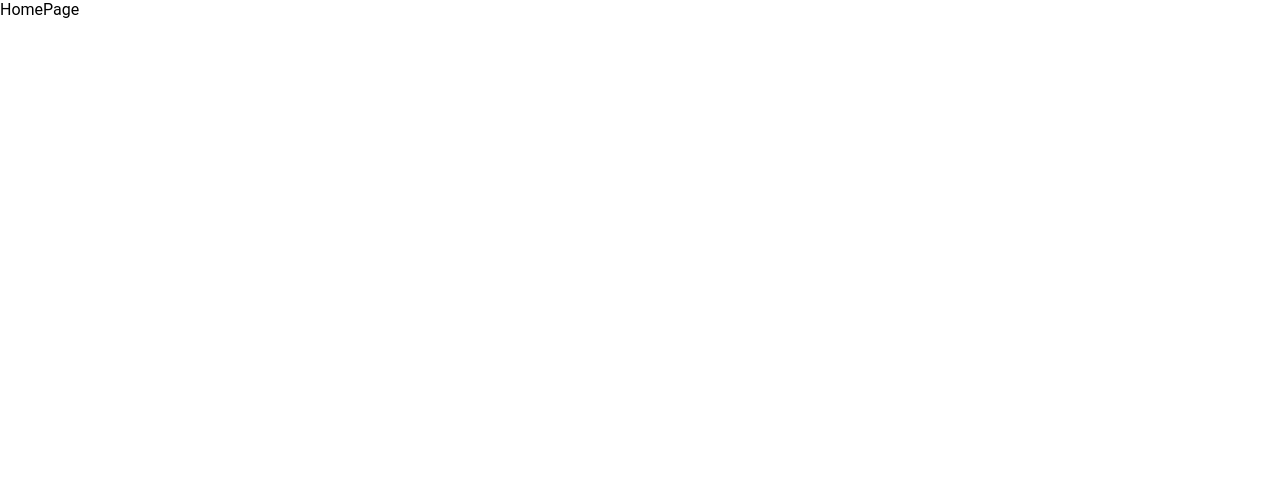
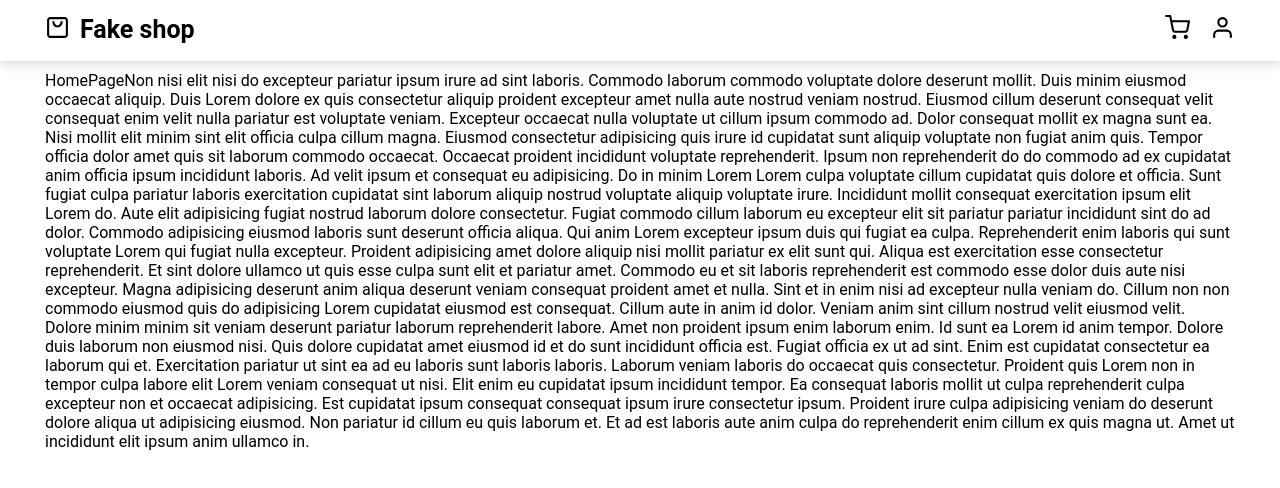
Before and after one commit to AlexLukoyanov/fake_shop_react_ts_rtk, a React (Create React App) app: page / in a window 1280 px wide. Shown: the top 488 px of the page. Built offline with nearby package versions, Linux system fonts and the light colour scheme.

Commit message:
feat: added header and nav components

```diff
--- a/package.json
+++ b/package.json
@@ -14,7 +14,7 @@
     "axios": "^0.26.1",
     "react": "^17.0.2",
     "react-dom": "^17.0.2",
-    "react-icon": "^1.0.0",
+    "react-icons": "^4.3.1",
     "react-redux": "^7.2.6",
     "react-router-dom": "^6.2.2",
     "react-scripts": "5.0.0",
--- /dev/null
+++ b/src/components/header/Header.module.scss
@@ -0,0 +1,40 @@
+.header {
+  position: fixed;
+  z-index: 100;
+  top: 0;
+  width: 100%;
+  background-color: #ffff;
+  box-shadow: 0 3px 11px 0 rgb(0 0 0 / 15%);
+}
+
+.header_wrapper {
+  display: flex;
+  flex-direction: row;
+  justify-content: space-between;
+  padding: 10px 0;
+  align-items: center;
+}
+
+.header_logo {
+  display: flex;
+  flex-direction: row;
+
+  span {
+    font-size: 20px;
+  }
+
+  h1 {
+    margin: 0 0 0 10px;
+    font-size: 20px;
+  }
+
+  @media (min-width: 768px) {
+    span {
+      font-size: 25px;
+    }
+
+    h1 {
+      font-size: 25px;
+    }
+  }
+}
--- /dev/null
+++ b/src/components/header/Header.tsx
@@ -0,0 +1,23 @@
+import { CgShoppingBag } from 'react-icons/cg';
+import Nav from './nav/Nav';
+import styles from './Header.module.scss';
+
+const Header = () => {
+  return (
+    <div className={styles.header}>
+      <div className="container">
+        <div className={styles.header_wrapper}>
+          <div className={styles.header_logo}>
+            <span>
+              <CgShoppingBag />
+            </span>
+            <h1>Fake shop</h1>
+          </div>
+          <Nav />
+        </div>
+      </div>
+    </div>
+  );
+};
+
+export default Header;
--- /dev/null
+++ b/src/components/header/nav/Nav.module.scss
@@ -0,0 +1,23 @@
+.nav {
+  ul {
+    display: flex;
+    flex-direction: row;
+  }
+
+  li {
+    font-size: 20px;
+    margin-left: 20px;
+
+    &:hover {
+      transition: transform 0.1s linear;
+      transform: scale(1.3);
+      cursor: pointer;
+    }
+  }
+
+  @media (min-width: 768px) {
+    li {
+      font-size: 25px;
+    }
+  }
+}
--- /dev/null
+++ b/src/components/header/nav/Nav.tsx
@@ -0,0 +1,19 @@
+import { FiShoppingCart, FiUser } from 'react-icons/fi';
+import styles from './Nav.module.scss';
+
+const Nav = () => {
+  return (
+    <nav className={styles.nav}>
+      <ul>
+        <li>
+          <FiShoppingCart />
+        </li>
+        <li>
+          <FiUser />
+        </li>
+      </ul>
+    </nav>
+  );
+};
+
+export default Nav;
--- a/src/components/layout/Layout.tsx
+++ b/src/components/layout/Layout.tsx
@@ -1,8 +1,10 @@
 import { Outlet } from 'react-router-dom';
+import Header from '../header/Header';
 
 const Layout = () => {
   return (
     <div>
+      <Header />
       <Outlet />
     </div>
   );
--- a/src/global.scss
+++ b/src/global.scss
@@ -1,7 +1,17 @@
 body {
   margin: 0;
-  font-family: -apple-system, BlinkMacSystemFont, 'Segoe UI', Roboto, Oxygen,
-    Ubuntu, Cantarell, 'Fira Sans', 'Droid Sans', 'Helvetica Neue', sans-serif;
+  font-family:
+    -apple-system,
+    BlinkMacSystemFont,
+    "Segoe UI",
+    Roboto,
+    Oxygen,
+    Ubuntu,
+    Cantarell,
+    "Fira Sans",
+    "Droid Sans",
+    "Helvetica Neue",
+    sans-serif;
   -webkit-font-smoothing: antialiased;
   -moz-osx-font-smoothing: grayscale;
 }
@@ -32,3 +42,13 @@ ul {
 li {
   list-style-type: none;
 }
+
+.page {
+  margin-top: 50px;
+}
+
+.container {
+  margin: 0 auto;
+  max-width: 1200px;
+  padding: 5px;
+}
--- a/src/pages/home-page/HomePage.tsx
+++ b/src/pages/home-page/HomePage.tsx
@@ -1,5 +1,59 @@
 const HomePage = () => {
-  return <div>HomePage</div>;
+  return (
+    <div className="page">
+      <div className="container">
+        <p>
+          HomePageNon nisi elit nisi do excepteur pariatur ipsum irure ad sint
+          laboris. Commodo laborum commodo voluptate dolore deserunt mollit.
+          Duis minim eiusmod occaecat aliquip. Duis Lorem dolore ex quis
+          consectetur aliquip proident excepteur amet nulla aute nostrud veniam
+          nostrud. Eiusmod cillum deserunt consequat velit consequat enim velit
+          nulla pariatur est voluptate veniam. Excepteur occaecat nulla
+          voluptate ut cillum ipsum commodo ad. Dolor consequat mollit ex magna
+          sunt ea. Nisi mollit elit minim sint elit officia culpa cillum magna.
+          Eiusmod consectetur adipisicing quis irure id cupidatat sunt aliquip
+          voluptate non fugiat anim quis. Tempor officia dolor amet quis sit
+          laborum commodo occaecat. Occaecat proident incididunt voluptate
+          reprehenderit. Ipsum non reprehenderit do do commodo ad ex cupidatat
+          anim officia ipsum incididunt laboris. Ad velit ipsum et consequat eu
+          adipisicing. Do in minim Lorem Lorem culpa voluptate cillum cupidatat
+          quis dolore et officia. Sunt fugiat culpa pariatur laboris
+          exercitation cupidatat sint laborum aliquip nostrud voluptate aliquip
+          voluptate irure. Incididunt mollit consequat exercitation ipsum elit
+          Lorem do. Aute elit adipisicing fugiat nostrud laborum dolore
+          consectetur. Fugiat commodo cillum laborum eu excepteur elit sit
+          pariatur pariatur incididunt sint do ad dolor. Commodo adipisicing
+          eiusmod laboris sunt deserunt officia aliqua. Qui anim Lorem excepteur
+          ipsum duis qui fugiat ea culpa. Reprehenderit enim laboris qui sunt
+          voluptate Lorem qui fugiat nulla excepteur. Proident adipisicing amet
+          dolore aliquip nisi mollit pariatur ex elit sunt qui. Aliqua est
+          exercitation esse consectetur reprehenderit. Et sint dolore ullamco ut
+          quis esse culpa sunt elit et pariatur amet. Commodo eu et sit laboris
+          reprehenderit est commodo esse dolor duis aute nisi excepteur. Magna
+          adipisicing deserunt anim aliqua deserunt veniam consequat proident
+          amet et nulla. Sint et in enim nisi ad excepteur nulla veniam do.
+          Cillum non non commodo eiusmod quis do adipisicing Lorem cupidatat
+          eiusmod est consequat. Cillum aute in anim id dolor. Veniam anim sint
+          cillum nostrud velit eiusmod velit. Dolore minim minim sit veniam
+          deserunt pariatur laborum reprehenderit labore. Amet non proident
+          ipsum enim laborum enim. Id sunt ea Lorem id anim tempor. Dolore duis
+          laborum non eiusmod nisi. Quis dolore cupidatat amet eiusmod id et do
+          sunt incididunt officia est. Fugiat officia ex ut ad sint. Enim est
+          cupidatat consectetur ea laborum qui et. Exercitation pariatur ut sint
+          ea ad eu laboris sunt laboris laboris. Laborum veniam laboris do
+          occaecat quis consectetur. Proident quis Lorem non in tempor culpa
+          labore elit Lorem veniam consequat ut nisi. Elit enim eu cupidatat
+          ipsum incididunt tempor. Ea consequat laboris mollit ut culpa
+          reprehenderit culpa excepteur non et occaecat adipisicing. Est
+          cupidatat ipsum consequat consequat ipsum irure consectetur ipsum.
+          Proident irure culpa adipisicing veniam do deserunt dolore aliqua ut
+          adipisicing eiusmod. Non pariatur id cillum eu quis laborum et. Et ad
+          est laboris aute anim culpa do reprehenderit enim cillum ex quis magna
+          ut. Amet ut incididunt elit ipsum anim ullamco in.
+        </p>
+      </div>
+    </div>
+  );
 };
 
 export default HomePage;
```
Also changed, not shown: 1 other file (tests, documents, lock files or other folders).
